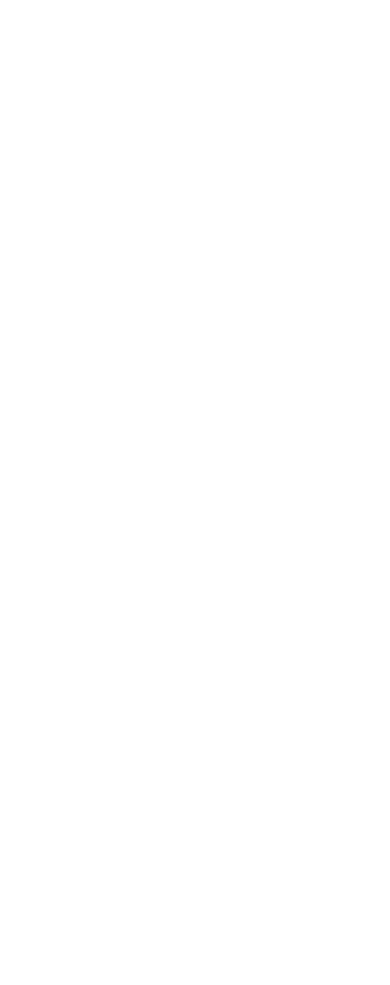
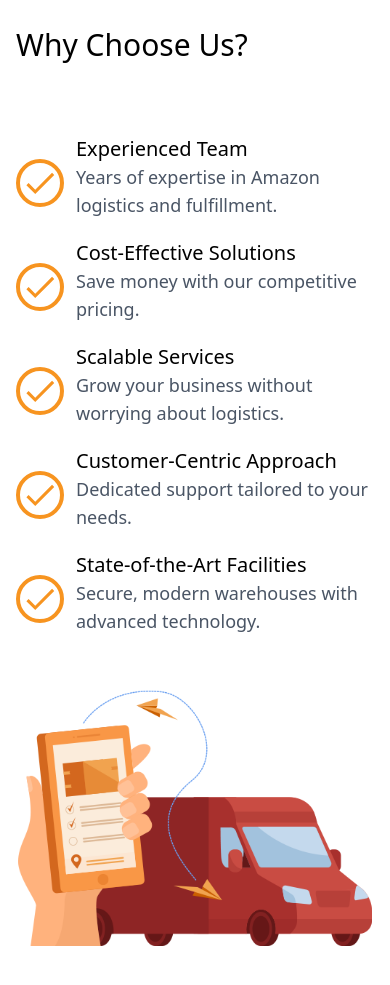
Before and after one commit to TasnimurRahmanShakir/ticinnovative, a Next.js app: page / in a window 390 px wide. Shown: the part 5560-6545 px from the top of the page. Before the commit the page ends 5515 px from the top, so only its background shows below. Built offline with nearby package versions, Linux system fonts and the light colour scheme.

Commit message:
Why Choose us section is completed

```diff
--- a/app/page.js
+++ b/app/page.js
@@ -1,8 +1,11 @@
+
 
 import HeroSection from "@/components/HeroSection";
 import HowItWorks from "@/components/HowItWorks";
 import NavItems from "@/components/Navbar/NavItems";
 import Services from "@/components/Services";
+import WhyChooseUs from "@/components/WhyChooseUs";
+
 
 export default function Home() {
   return (
@@ -18,6 +21,7 @@
       <HeroSection />
       <Services />
       <HowItWorks />
+      <WhyChooseUs />
     </div>
   );
 }
--- a/components/Navbar/MobileMenu.jsx
+++ b/components/Navbar/MobileMenu.jsx
@@ -78,7 +78,7 @@
                 "border-b-2 border-zinc-300 p-3 w-full hover:bg-[rgb(234,237,237)] cursor-pointer",
                 index === menuItems.length - 1 ? "border-none" : ""
               )}
-              onClick={close} // closes menu on click
+              onClick={close}
             >
               {item}
             </li>
--- a/components/Navbar/NavItems.jsx
+++ b/components/Navbar/NavItems.jsx
@@ -13,7 +13,7 @@
   };
 
   return (
-    <nav className=" hidden md:block bg-[#f79420] w-full">
+    <nav className=" hidden md:block bg-[#f79420] w-full relative z-10">
       <ul className="flex flex-wrap items-start justify-start w-full container mx-auto ">
         {navItems.map((item) => (
           <li
--- a/components/Navbar/Navbar.jsx
+++ b/components/Navbar/Navbar.jsx
@@ -15,16 +15,11 @@
 
   return (
     <>
-      <nav className="container mx-auto hidden md:block">
-        <div className="bg-bg-one duration-300 flex items-center justify-between py-6">
+      <nav className="w-full bg-white  hidden md:block relative z-50">
+        <div className="container mx-auto  duration-300 flex items-center justify-between py-6">
           {/* Logo */}
           <div className="cursor-pointer lg:pr-10">
-            <Image
-              src="/logo.jpg"
-              alt="ticinnovative-logo"
-              width={100}
-              height={120}
-            />
+            <Image src="/logo.jpg" alt="logo" width={100} height={120} />
           </div>
 
           <div className="flex items-center justify-between gap-5 w-[80%]">
@@ -65,11 +60,10 @@
             </div>
           </div>
         </div>
-          </nav>
+      </nav>
 
-          <MobileNav />
-          <MobileMenu />
-
+      <MobileNav />
+      <MobileMenu />
     </>
   );
 }
--- /dev/null
+++ b/components/WhyChooseUs.jsx
@@ -0,0 +1,70 @@
+import React from "react";
+import Image from "next/image";
+import Icon from "./UI/Icons";
+
+const items = [
+  {
+    id: 1,
+    title: "Experienced Team",
+    desc: "Years of expertise in Amazon logistics and fulfillment.",
+  },
+  {
+    id: 2,
+    title: "Cost-Effective Solutions",
+    desc: "Save money with our competitive pricing.",
+  },
+  {
+    id: 3,
+    title: "Scalable Services",
+    desc: "Grow your business without worrying about logistics.",
+  },
+  {
+    id: 4,
+    title: "Customer-Centric Approach",
+    desc: "Dedicated support tailored to your needs.",
+  },
+  {
+    id: 5,
+    title: "State-of-the-Art Facilities",
+    desc: "Secure, modern warehouses with advanced technology.",
+  },
+];
+
+export default function WhyChooseUs() {
+  return (
+    <section className="bg-white relative z-10 pb-18">
+      <div className="container mx-auto lg:px-28 px-4">
+        <h1 className="text-3xl py-18">Why Choose Us?</h1>
+
+        <div className="flex flex-col md:flex-row gap-10 items-start justify-between">
+          <div className="w-full md:w-1/2 space-y-2">
+            {items.map((item) => (
+              <div key={item.id} className="flex gap-3 items-center">
+                <Icon
+                  name="Done"
+                  className="text-[#f79420] h-12 w-12 border-4 p-px font-semibold border-[#f79420] rounded-full shrink-0 "
+                />
+                <div>
+                  <h2 className="text-xl ">{item.title}</h2>
+                  <p className="text-lg text-gray-600 pb-3">{item.desc}</p>
+                </div>
+              </div>
+            ))}
+          </div>
+
+          <div className="w-full md:w-1/2 md:top-24">
+            <div className="relative rounded-xl overflow-hidden">
+              <Image
+                src="/images/whyChooseUs.png"
+                alt="Why Choose Us"
+                width={600}
+                height={800}
+                className="w-full h-auto object-cover"
+              />
+            </div>
+          </div>
+        </div>
+      </div>
+    </section>
+  );
+}
```
Also changed, not shown: public/images/whyChooseUs.png (added).
